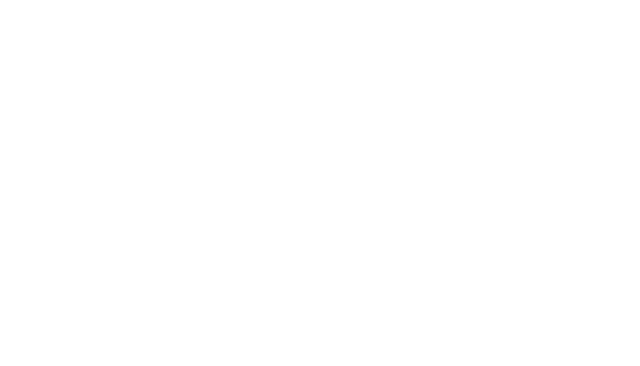
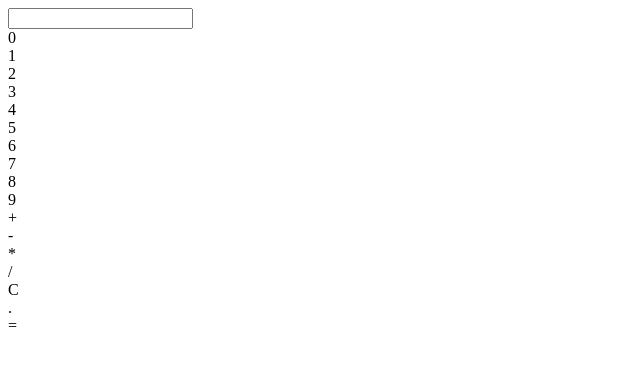
Before and after one commit to acciojob/calculator-piyushjain5350, a website: page main.html in a window 1280 px wide. Shown: the whole page, without its empty margins (0-640 px from the left). Drawn offline with Linux system fonts and the light colour scheme.

Commit message:
created a submission

```diff
--- a/main.html
+++ b/main.html
@@ -7,6 +7,30 @@
 </head>
 
 <body>
+	    <div class="calculator">
+        <input type="text" id="input">
+        <div id="block0" onclick="addNum(0)">0</div>
+        <div id="block1" onclick="addNum(1)">1</div>
+        <div id="block2" onclick="addNum(2)">2</div>
+        <div id="block3" onclick="addNum(3)">3</div>
+        <div id="block4" onclick="addNum(4)">4</div>
+        <div id="block5" onclick="addNum(5)">5</div>
+        <div id="block6" onclick="addNum(6)">6</div>
+        <div id="block7" onclick="addNum(7)">7</div>
+        <div id="block8" onclick="addNum(8)">8</div>
+        <div id="block9" onclick="addNum(9)">9</div>
+
+        <div id="plus"     onclick="addOp('+')" >+</div>
+        <div id="minus"    onclick="addOp('-')" >-</div>
+        <div id="multiply" onclick="addOp('*')" >*</div>
+        <div id="divide"   onclick="addOp('/')" >/</div>
+        <div id="clr"      onclick="handleClear()" >C</div>
+
+        <div id="dot" onclick="addNum('.')">.</div>
+
+        <div id="ans" onclick="handleClick()">=</div>
+    </div>
+
 	<!-- the entire body must be written by student -->
     <script type="text/javascript" src="./script.js">
 </script>
--- a/script.js
+++ b/script.js
@@ -1 +1,17 @@
 //your code here
+ var ans = document.getElementById('ans');
+        var input = document.getElementById('input');
+
+        function addNum(value){
+            input.value += ""+value;
+        }
+        function addOp(op){
+            input.value += op;
+        }
+        function handleClear(){
+            input.value = "";
+        }
+        function handleClick(){
+            let res = eval(input.value)
+            input.value = res;
+        }
```
